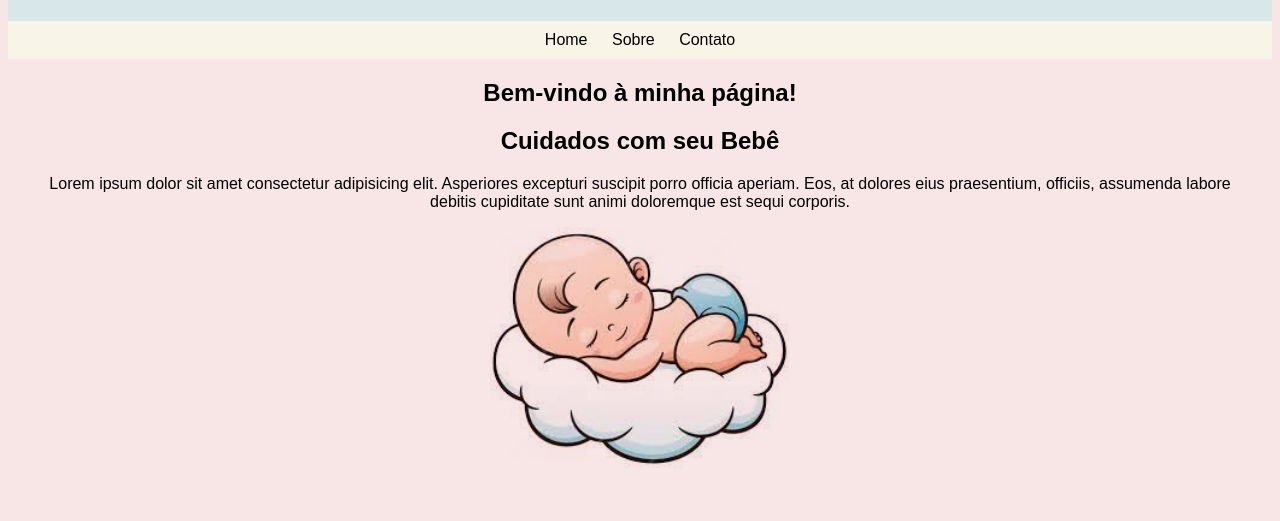
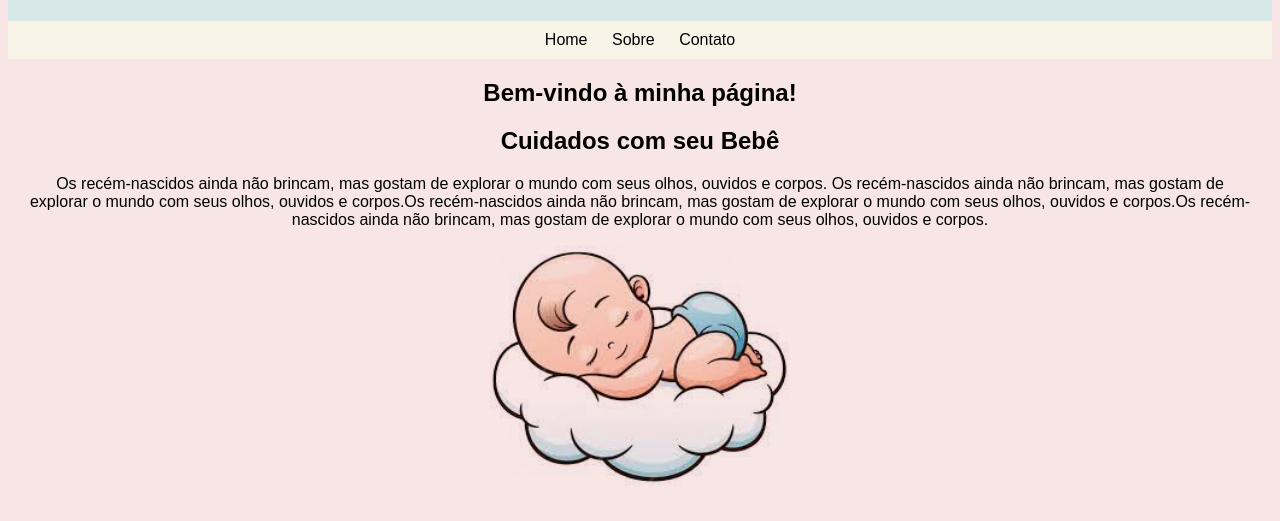
Before and after one commit to Ig06/novo, a plain HTML site: page index.html in a window 1280 px wide. Shown: the part 107-628 px from the top of the page. Drawn offline with Linux system fonts and the light colour scheme.

Commit message:
Update index.html

```diff
--- a/index.html
+++ b/index.html
@@ -23,7 +23,8 @@
 
     <h2>Bem-vindo à minha página!</h2>
     <h2>Cuidados com seu Bebê</h2>
-    <p>Lorem ipsum dolor sit amet consectetur adipisicing elit. Asperiores excepturi suscipit porro officia aperiam. Eos, at dolores eius praesentium, officiis, assumenda labore debitis cupiditate sunt animi doloremque est sequi corporis.</p>
+    <p>Os recém-nascidos ainda não brincam, mas gostam de explorar o mundo com seus olhos, ouvidos e corpos.
+    Os recém-nascidos ainda não brincam, mas gostam de explorar o mundo com seus olhos, ouvidos e corpos.Os recém-nascidos ainda não brincam, mas gostam de explorar o mundo com seus olhos, ouvidos e corpos.Os recém-nascidos ainda não brincam, mas gostam de explorar o mundo com seus olhos, ouvidos e corpos.</p>
     <img src="img/download.jpg" alt="Desenho de Bebê">
   </section>
 </body>
```
